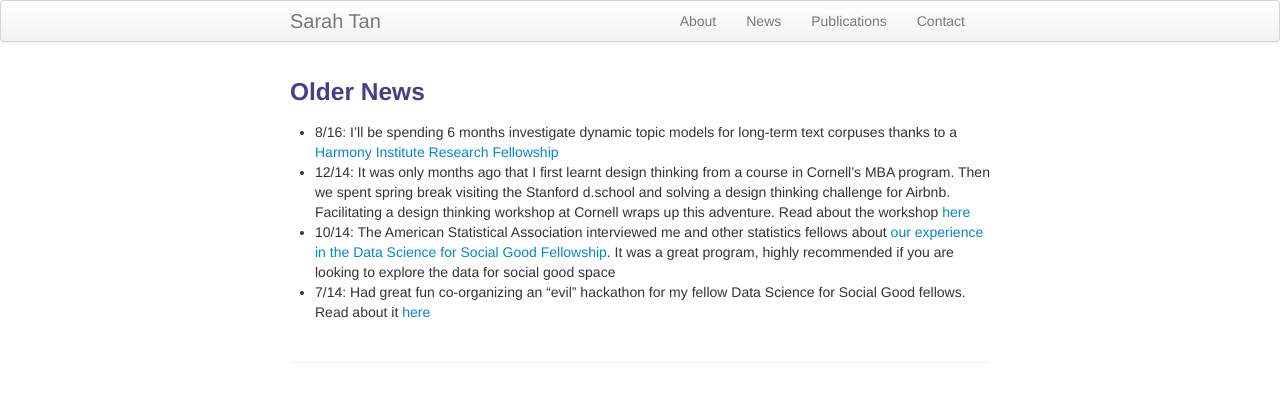
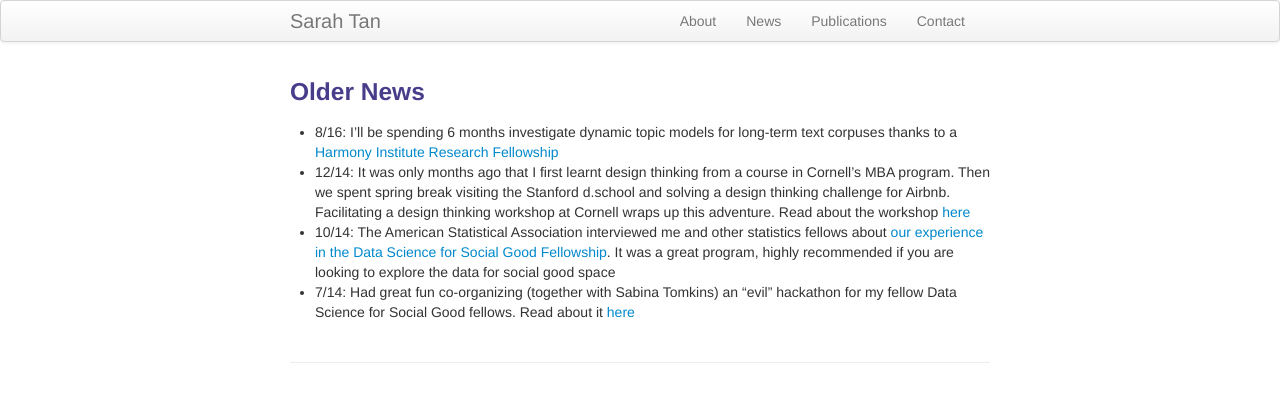
Before and after one commit to shftan/shftan.github.io, a Jekyll site: the page built from oldernews.md, in a window 1280 px wide. Shown: the top 402 px of the page. Built offline with Jekyll 4.4.1, drawn with Linux system fonts in a browser that asks for light colours.

Commit message:
Update oldernews.md

```diff
--- a/oldernews.md
+++ b/oldernews.md
@@ -10,4 +10,4 @@ keywords: Sarah Tan, Cornell, Statistics, interpretability, causal inference
 - 8/16: I'll be spending 6 months investigate dynamic topic models for long-term text corpuses thanks to a [Harmony Institute Research Fellowship](https://harmonylabs.org)
 - 12/14: It was only months ago that I first learnt design thinking from a course in Cornell's MBA program. Then we spent spring break visiting the Stanford d.school and solving a design thinking challenge for Airbnb. Facilitating a design thinking workshop at Cornell wraps up this adventure. Read about the workshop [here](https://team42design.wordpress.com/")
 - 10/14: The American Statistical Association interviewed me and other statistics fellows about [our experience in the Data Science for Social Good Fellowship](http://magazine.amstat.org/blog/2014/10/01/dssg/). It was a great program, highly recommended if you are looking to explore the data for social good space
-- 7/14: Had great fun co-organizing an "evil" hackathon for my fellow Data Science for Social Good fellows. Read about it [here](https://dssg.uchicago.edu/2014/07/29/a-hackathon-for-but-mostly-against-evil)
+- 7/14: Had great fun co-organizing (together with Sabina Tomkins) an "evil" hackathon for my fellow Data Science for Social Good fellows. Read about it [here](https://dssg.uchicago.edu/2014/07/29/a-hackathon-for-but-mostly-against-evil)
```
